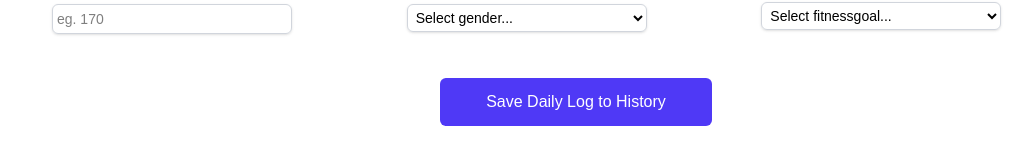
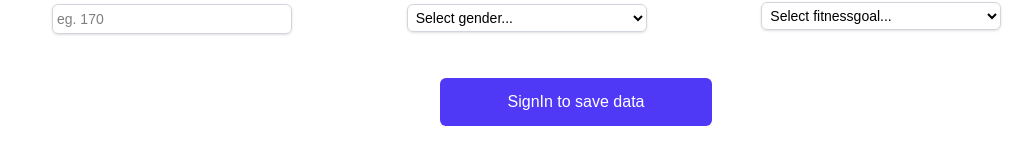
Before and after one commit to MFozanSani/calcal-next, a Next.js app: page / in a window 1280 px wide. Shown: the part 286-450 px from the top of the page, without its empty margins (64-1096 px from the left). Built offline with nearby package versions, Linux system fonts and the light colour scheme; no server answers.

Commit message:
session in client components

```diff
--- a/src/app/layout.js
+++ b/src/app/layout.js
@@ -1,6 +1,7 @@
 import { Geist, Geist_Mono } from "next/font/google";
 import "./globals.css";
-import ThemeProvider from "@/components/ThemeProvider";
+// import ThemeProvider from "@/components/ThemeProvider";
+import AuthProvider from "@/components/AuthProvider";
 
 const geistSans = Geist({
   variable: "--font-geist-sans",
@@ -24,7 +25,7 @@ export default function RootLayout({ children }) {
       className={`${geistSans.variable} ${geistMono.variable} h-full antialiased`}
       suppressHydrationWarning
     >
-      <body className="min-h-full flex flex-col"><ThemeProvider>{children}</ThemeProvider></body>
+      <body className="min-h-full flex flex-col"><AuthProvider>{children}</AuthProvider></body>
     </html>
   );
 }
--- a/src/app/page.js
+++ b/src/app/page.js
@@ -5,6 +5,9 @@ import Form from '@/components/Form'
 import Results from '@/components/Results'
 import {calculateBMI, categoryBMI, calculateBMR, calculateTDEE, caloriesTarget, calculateMacros} from '@/utils/fitnessMath'
 import ThemeToggle from '@/components/ThemeToggle'
+
+import { useSession } from 'next-auth/react'
+import Link from 'next/link'
 export default function Home() {
   const [weight, setWeight] = useState('')
   const [height, setHeight] = useState('')
@@ -19,6 +22,7 @@ export default function Home() {
   const category = categoryBMI(BMI)
   const macros = calculateMacros(calories)
   const [isSaving, setIsSaving] = useState(false)
+  const {data: session, status} = useSession();
   const handleSaveMacroLog = async ()=>{
     setIsSaving(true)
     const payLoad = {
@@ -48,13 +52,19 @@ export default function Home() {
       <h1 className="text-3xl text-center md:text-left font-bold">Welcome to Calcal</h1>
       <p className="text-lg text-center md:text-left">Your all-in-one calculator for everyday needs.</p>
       <Form weight={weight} setWeight={setWeight} height={height} setHeight={setHeight} age={age} setAge={setAge} sex={sex} setSex={setSex} activitylevel={activitylevel} setActivitylevel={setActivitylevel} fitnessgoal={fitnessgoal} setFitnessgoal={setFitnessgoal} />
-      <button
+      {status ==="authenticated" ?<button
         onClick={handleSaveMacroLog}
         disabled={isSaving}
-        className="mx-auto mt-6 w-full md:w-1/2 lg:w-1/4 p-3 bg-indigo-600 text-white font-medium rounded-md hover:bg-indigo-700 disabled:bg-gray-400 transition"
+        className="mx-auto mt-6 w-full md:w-1/2 lg:w-1/4 p-3 bg-indigo-600 cursor-pointer text-white font-medium rounded-md hover:bg-indigo-700 disabled:bg-gray-400 transition"
       >
         {isSaving ? "Saving to Database..." : "Save Daily Log to History"}
       </button>
+      :<Link
+        href="/register"
+        className="mx-auto mt-6 w-full md:w-1/2 lg:w-1/4 text-center p-3 bg-indigo-600 text-white font-medium rounded-md hover:bg-indigo-700 disabled:bg-gray-400 transition"
+      >
+        SignIn to save data
+      </Link>}
       {/* <p>{BMI}</p> */}
       <Results BMI={BMI} age={age} category={category} BMR={BMR} TDEE={TDEE} calories={calories} macros={macros} />
     </div>
--- /dev/null
+++ b/src/components/AuthProvider.js
@@ -0,0 +1,7 @@
+'use client'
+
+import { SessionProvider } from "next-auth/react"
+
+export default function AuthProvider({children}){
+    return <SessionProvider>{children}</SessionProvider>
+}
```
